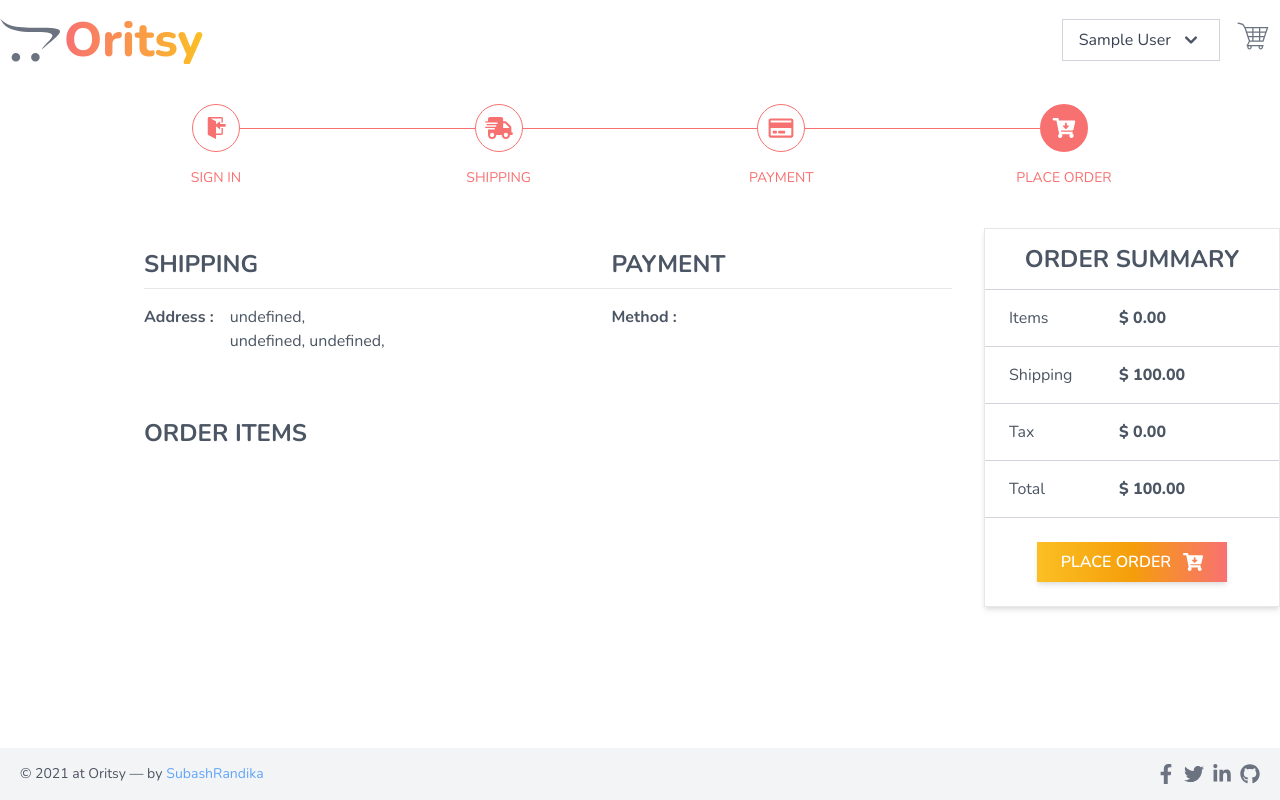
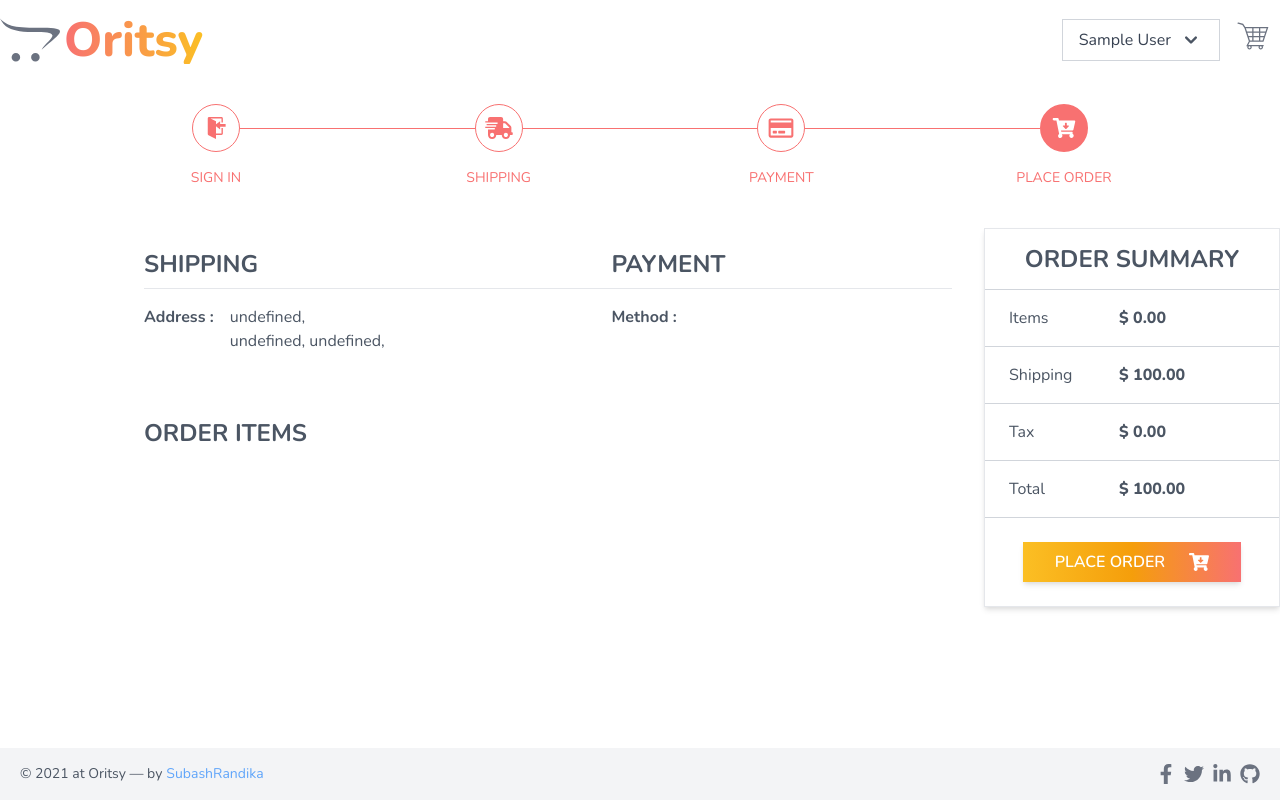
Before and after one commit to SubashRandika/oritsy, a React (Create React App) app in the folder front-end/: page /place-order in a window 1280 px wide. Built offline with nearby package versions, Linux system fonts and the light colour scheme; sample sign-in values are in the browser's storage.

Commit message:
Changed place order button width in place order page.

```diff
--- a/front-end/src/pages/PlaceOrder.jsx
+++ b/front-end/src/pages/PlaceOrder.jsx
@@ -132,10 +132,10 @@ const PlaceOrder = () => {
 						</div>
 						<div className='p-6 flex justify-center items-center border-t border-gray-300'>
 							<button
-								className='flex items-center bg-gradient-to-r from-yellow-400 via-yellow-500 to-red-400 text-white font-semibold px-6 py-2 shadow-md hover:shadow-lg transition duration-300 ease-in-out'
+								className='flex items-center bg-gradient-to-r from-yellow-400 via-yellow-500 to-red-400 text-white font-semibold px-8 py-2 shadow-md hover:shadow-lg transition duration-300 ease-in-out'
 								onClick={handlePlaceOrder}
 							>
-								<span className='mr-3 uppercase'>Place Order</span>
+								<span className='mr-6 uppercase'>Place Order</span>
 								<span className='text-xl'>
 									<FaCartArrowDown />
 								</span>
```
